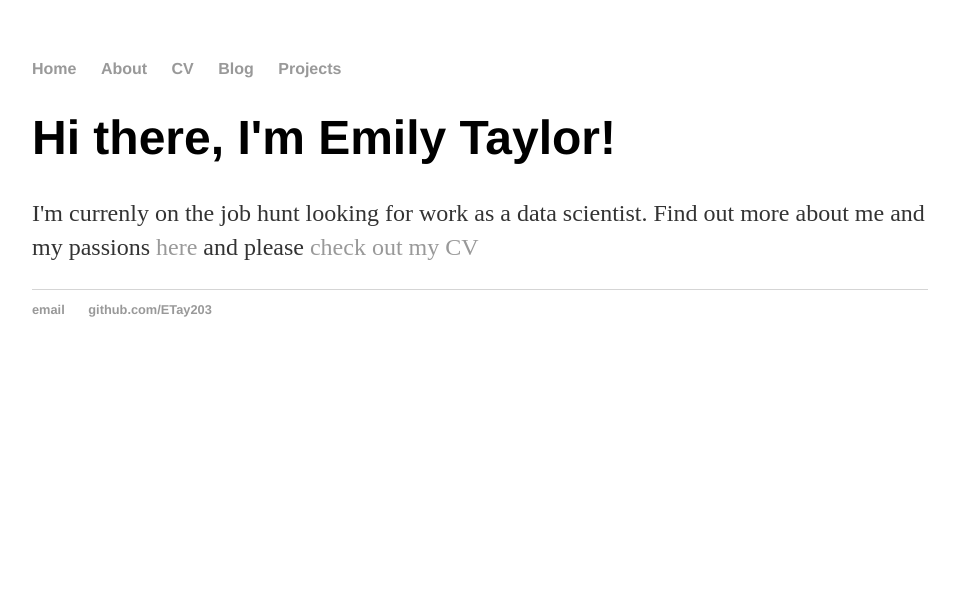
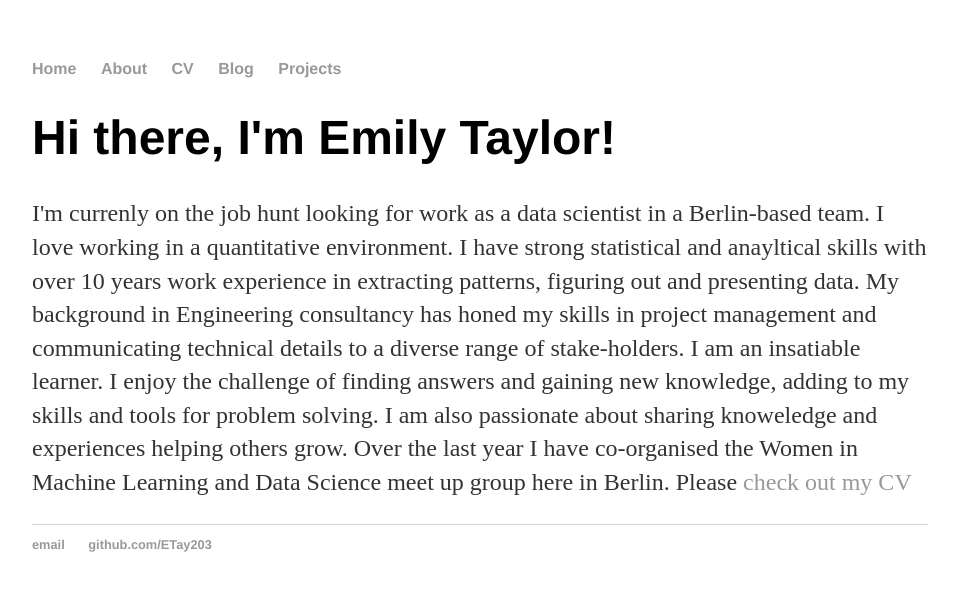
Before and after one commit to ETay203/ETay203.github.io, a Jekyll site: the page built from index.html, in a window 1280 px wide. Shown: the top 591 px of the page, without its empty margins (160-1116 px from the left). Built offline with Jekyll 4.4.1, drawn with Linux system fonts in a browser that asks for light colours.

Commit message:
Update index.html

```diff
--- a/index.html
+++ b/index.html
@@ -4,5 +4,8 @@
 ---
 <div class="blurb">
 	<h1>Hi there, I'm Emily Taylor!</h1>
-	<p>I'm currenly on the job hunt looking for work as a data scientist. Find out more about me and my passions <a href="/about">here</a> and please <a href="/cv">check out my CV </a> </p>
+	<p>I'm currenly on the job hunt looking for work as a data scientist in a Berlin-based team. I love working in a quantitative environment.
+	   I have strong statistical and anayltical skills with over 10 years work experience in extracting patterns, figuring out and presenting data.
+	   My background in Engineering consultancy has honed my skills in project management and communicating technical details to a diverse range of stake-holders. I am an insatiable learner. I enjoy the challenge of finding answers and gaining new knowledge, adding to my skills and tools for problem solving. I am also passionate about sharing knoweledge and experiences helping others grow. Over the last year I have co-organised the Women in Machine Learning and Data Science meet up group here in Berlin.
+		Please <a href="/cv">check out my CV </a> </p>
 </div><!-- /.blurb -->
```
